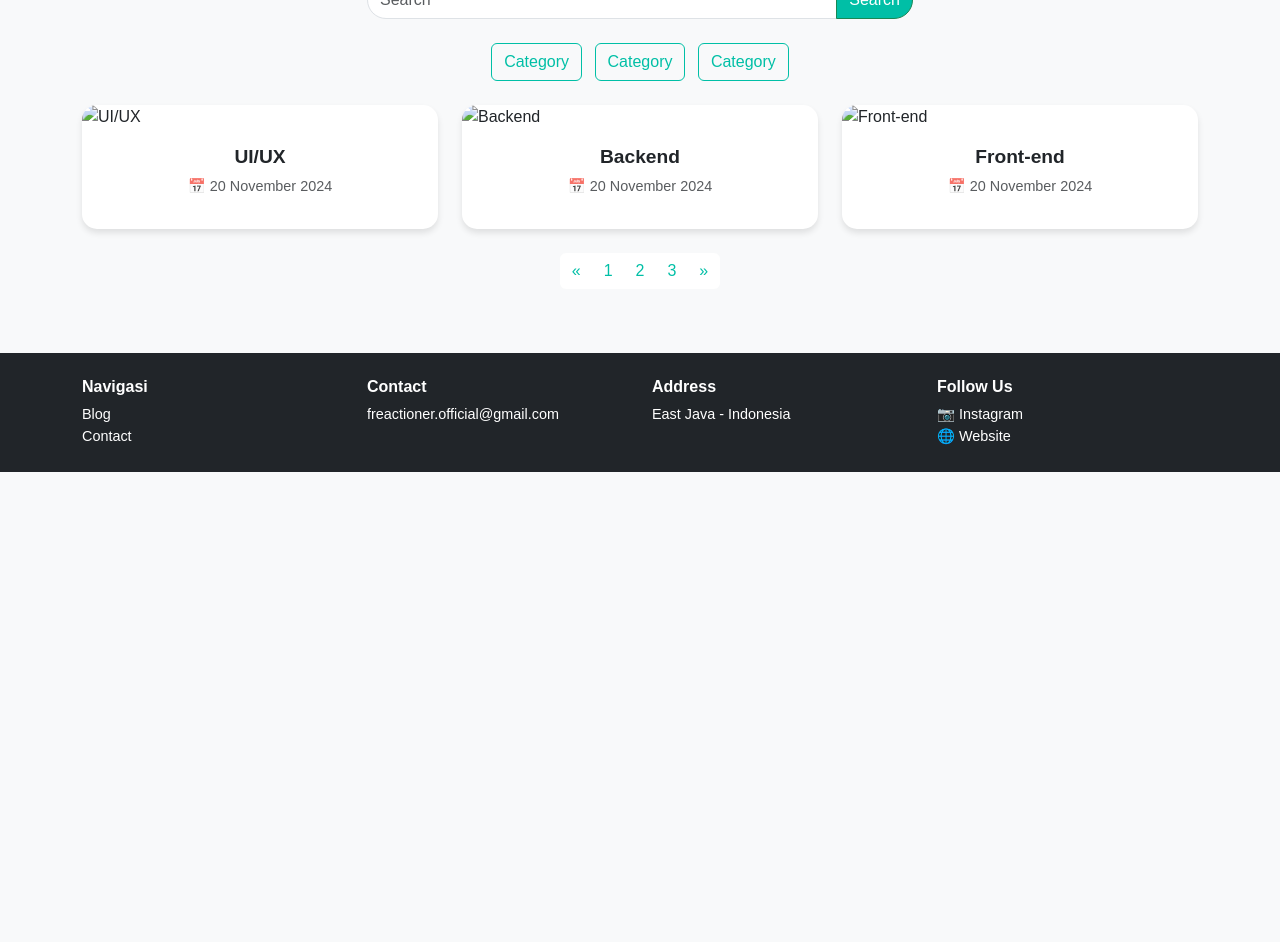
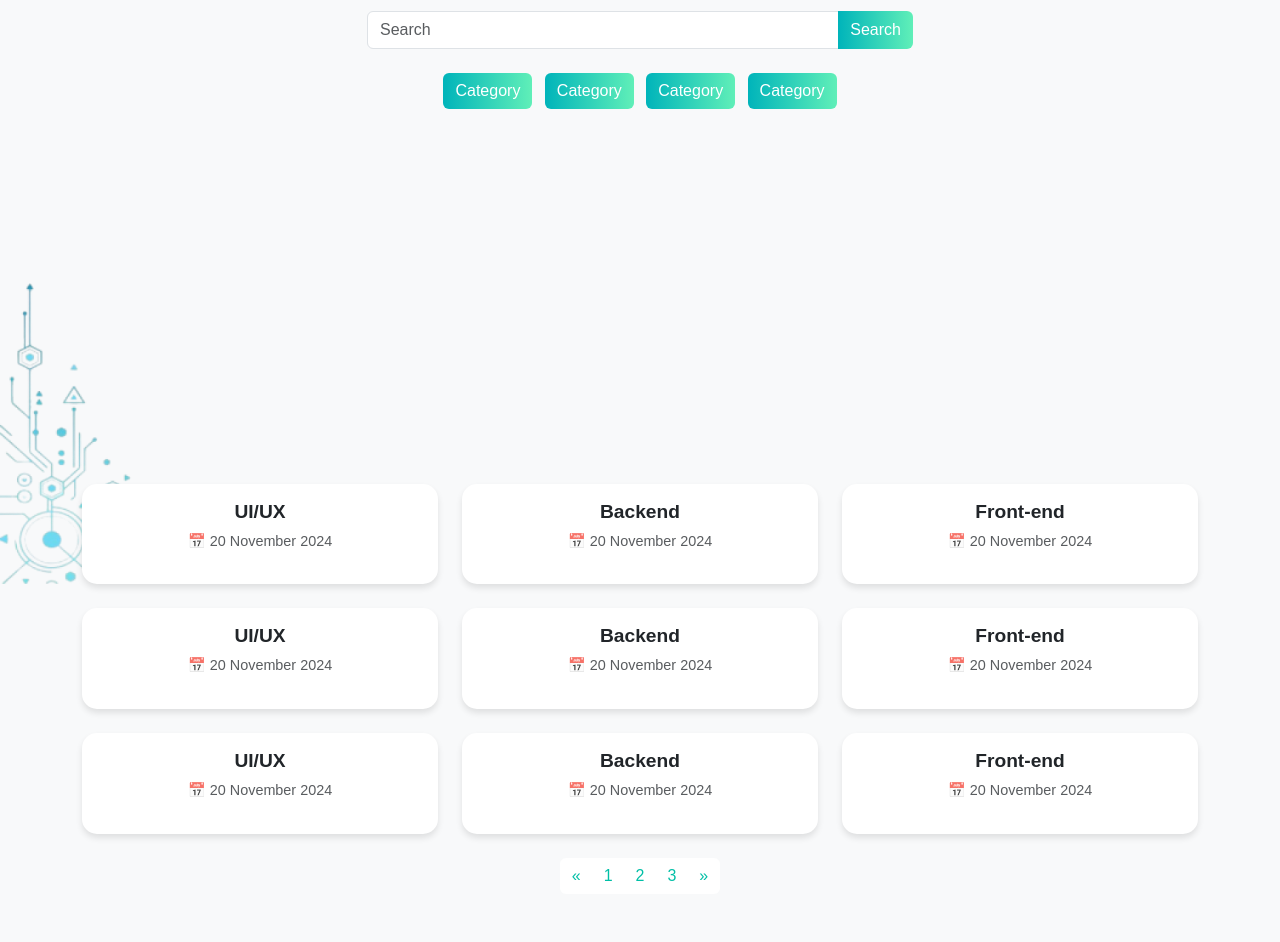
Before and after one commit to Frecationer/Blog, a plain HTML site: page index.html in a window 1280 px wide. Shown: the part 216-1158 px from the top of the page. Before the commit the page ends 800 px from the top, so only its background shows below. Drawn offline with nearby package versions, Linux system fonts and the light colour scheme.

Commit message:
fixed footer problem dan mengedit yang lain

```diff
--- a/index.html
+++ b/index.html
@@ -10,7 +10,7 @@
 </head>
 <body>
   <!-- Navbar -->
-  <nav class="navbar navbar-expand-lg navbar-light bg-light border-bottom">
+  <nav class="navbar navbar-expand-lg navbar-light bg-light border-bottom navbar-gradient-shadow">
     <div class="container">
         <img class="img" src="image/F.png" alt="">
       <a class="navbar-brand fw-bold" href="#">FRECATIONER</a>
@@ -59,13 +59,18 @@
       <button class="btn btn-outline-success mx-1">Category</button>
       <button class="btn btn-outline-success mx-1">Category</button>
       <button class="btn btn-outline-success mx-1">Category</button>
+      <button class="btn btn-outline-success mx-1">Category</button>
     </div>
 
+    <!-- Gambar -->
+    <img src="image/gambar-hiasan.png" class="corner-image">
+
     <!-- Posts -->
+  <div class="content-section">
     <div class="row g-4">
       <div class="col-md-4">
         <div class="card">
-          <img src="uiux.jpg" class="card-img-top" alt="UI/UX">
+          <!-- <img src="#" class="card-img-top" alt="UI/UX"> -->
           <div class="card-body text-center">
             <h5 class="card-title">UI/UX</h5>
             <p class="text-muted"><span>📅</span> 20 November 2024</p>
@@ -74,7 +79,7 @@
       </div>
       <div class="col-md-4">
         <div class="card">
-          <img src="backend.jpg" class="card-img-top" alt="Backend">
+          <!-- <img src="#" class="card-img-top" alt="Backend"> -->
           <div class="card-body text-center">
             <h5 class="card-title">Backend</h5>
             <p class="text-muted"><span>📅</span> 20 November 2024</p>
@@ -83,7 +88,61 @@
       </div>
       <div class="col-md-4">
         <div class="card">
-          <img src="frontend.jpg" class="card-img-top" alt="Front-end">
+          <!-- <img src="#" class="card-img-top" alt="Front-end"> -->
+          <div class="card-body text-center">
+            <h5 class="card-title">Front-end</h5>
+            <p class="text-muted"><span>📅</span> 20 November 2024</p>
+          </div>
+        </div>
+      </div>
+      <div class="col-md-4">
+        <div class="card">
+          <!-- <img src="#" class="card-img-top" alt="UI/UX"> -->
+          <div class="card-body text-center">
+            <h5 class="card-title">UI/UX</h5>
+            <p class="text-muted"><span>📅</span> 20 November 2024</p>
+          </div>
+        </div>
+      </div>
+      <div class="col-md-4">
+        <div class="card">
+          <!-- <img src="#" class="card-img-top" alt="Backend"> -->
+          <div class="card-body text-center">
+            <h5 class="card-title">Backend</h5>
+            <p class="text-muted"><span>📅</span> 20 November 2024</p>
+          </div>
+        </div>
+      </div>
+      <div class="col-md-4">
+        <div class="card">
+          <!-- <img src="#" class="card-img-top" alt="Front-end"> -->
+          <div class="card-body text-center">
+            <h5 class="card-title">Front-end</h5>
+            <p class="text-muted"><span>📅</span> 20 November 2024</p>
+          </div>
+        </div>
+      </div>
+      <div class="col-md-4">
+        <div class="card">
+          <!-- <img src="#" class="card-img-top" alt="UI/UX"> -->
+          <div class="card-body text-center">
+            <h5 class="card-title">UI/UX</h5>
+            <p class="text-muted"><span>📅</span> 20 November 2024</p>
+          </div>
+        </div>
+      </div>
+      <div class="col-md-4">
+        <div class="card">
+          <!-- <img src="#" class="card-img-top" alt="Backend"> -->
+          <div class="card-body text-center">
+            <h5 class="card-title">Backend</h5>
+            <p class="text-muted"><span>📅</span> 20 November 2024</p>
+          </div>
+        </div>
+      </div>
+      <div class="col-md-4">
+        <div class="card">
+          <!-- <img src="#" class="card-img-top" alt="Front-end"> -->
           <div class="card-body text-center">
             <h5 class="card-title">Front-end</h5>
             <p class="text-muted"><span>📅</span> 20 November 2024</p>
@@ -91,6 +150,8 @@
         </div>
       </div>
     </div>
+  </div>
+
 
     <!-- Pagination -->
     <nav aria-label="Page navigation" class="mt-4">
@@ -107,24 +168,24 @@
   <!-- Footer -->
   <footer class="bg-dark text-white py-4">
     <div class="container">
-      <div class="row">
-        <div class="col-md-3">
+      <div class="row text-center">
+        <div class="col-sm-12 col-md-3 mb-3">
           <h5>Navigasi</h5>
           <p>Blog</p>
           <p>Contact</p>
         </div>
-        <div class="col-md-3">
+        <div class="col-sm-12 col-md-3 mb-3">
           <h5>Contact</h5>
           <p>freactioner.official@gmail.com</p>
         </div>
-        <div class="col-md-3">
+        <div class="col-sm-12 col-md-3 mb-3">
           <h5>Address</h5>
           <p>East Java - Indonesia</p>
         </div>
-        <div class="col-md-3">
+        <div class="col-sm-12 col-md-3 mb-3">
           <h5>Follow Us</h5>
-          <p>📷 Instagram</p>
-          <p>🌐 Website</p>
+          <p>Instagram</p>
+          <p>Website</p>
         </div>
       </div>
     </div>
--- a/styles.css
+++ b/styles.css
@@ -3,13 +3,28 @@ body {
   font-family: "Arial", sans-serif;
   background-color: #f8f9fa;
   color: #333;
+  height: 100%;
 }
 
 /* Navbar */
 .navbar {
-  background: linear-gradient(to right, #e8f8ff, #f8ffff);
+  background: white;
   border-bottom: 20px #000000;
-  box-shadow: 0 4px 0 rgba(21, 103, 255, 0.5);;
+}
+
+.navbar-gradient-shadow{
+  position: relative;
+}
+
+.navbar-gradient-shadow::before{
+  content: '';
+  position: absolute;
+  top: 100%;
+  left: 0;
+  width: 100%;
+  height: 5px; /* Adjust the height of the shadow */
+  background: linear-gradient(to right, #1C42FD, #00B4BA);
+  z-index: -1;
 }
 
 .navbar-brand {
@@ -33,29 +48,39 @@ body {
 h1 {
   font-size: 3rem;
   font-weight: bold;
-  margin-bottom: 20px;
+  margin-top: 30px;
 }
 
 /* Search Bar */
-.input-group .form-control {
-  border-radius: 20px 0 0 20px;
-}
-
 .input-group .btn {
-  border-radius: 0 20px 20px 0;
-  background-color: #00bfa6;
+  background: linear-gradient(to right, #00B4BA, #60EFB8);
+  border: none;
   color: #fff;
 }
 
 /* Categories Buttons */
 button.btn-outline-success {
-  border-color: #00bfa6;
-  color: #00bfa6;
+  background: linear-gradient(to right, #00B4BA, #60EFB8);
+  border: none;
+  color: #ffffff;
 }
 
 button.btn-outline-success:hover {
   background-color: #00bfa6;
   color: #fff;
+}
+
+/* Gambar */
+.corner-image {
+  position: absolute;
+  bottom: 0;
+  left: 0;
+  z-index: -1;
+  max-width: 400px;
+}
+
+.content-section {
+  margin-top: 375px;
 }
 
 /* Cards */
@@ -91,6 +116,7 @@ button.btn-outline-success:hover {
 footer {
   background: #212529;
   color: #fff;
+  width: 100%;
 }
 
 footer h5 {
@@ -100,7 +126,7 @@ footer h5 {
 
 footer p {
   font-size: 0.9rem;
-  margin: 0;
+  margin: fixed;
 }
 
 footer a {
@@ -126,7 +152,7 @@ footer a:hover {
 /* Navbar Category Button with Gradient Border */
 .navbar .dropdown-toggle {
   border: 2px solid transparent;
-  border-image: linear-gradient(to right, #000000, #000000) 1;
+  border-image: linear-gradient(to right, #00B4BA, #60EFB8) 1;
   padding: 6px 15px;
   color: #000000;
   background-color: transparent;
@@ -135,7 +161,7 @@ footer a:hover {
 }
 
 .navbar .dropdown-toggle:hover {
-  background-color: #00bfa6;
+  background-image: linear-gradient(to right, #00B4BA, #006F76);
   color: #fff;
 }
 
@@ -155,7 +181,7 @@ footer a:hover {
 }
 
 .img {
-  width: 50px; /* Sesuaikan lebar */
-  height: auto; /* Pertahankan aspek rasio */
-  margin-right: 10px; /* Beri jarak antara logo dan teks (opsional) */
+  width: 50px;
+  height: auto;
+  margin-right: 10px;
 }
```
Also changed, not shown: image/gambar-hiasan.png (added).
